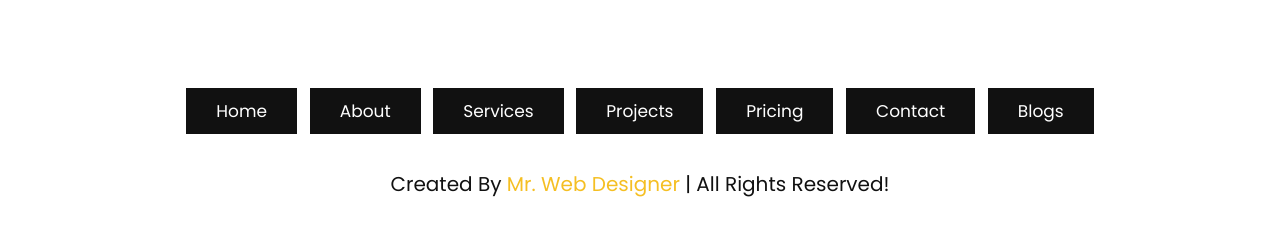
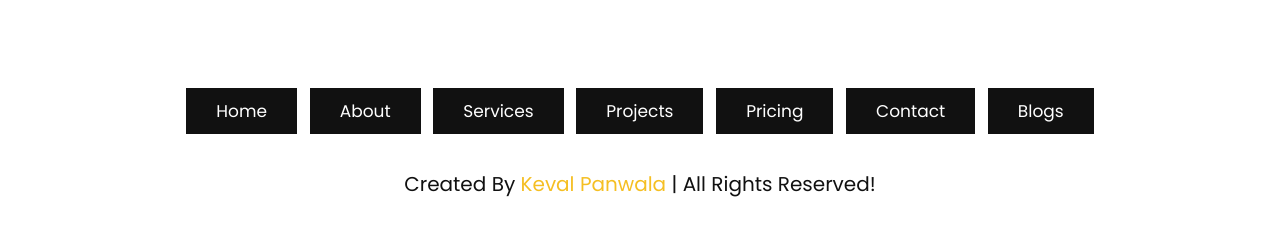
Before and after one commit to kevalpanwala27/Construction-Website, a plain HTML site: page index.html in a window 1280 px wide. Shown: the part 6251-6486 px from the top of the page. Drawn offline with nearby package versions, Linux system fonts and the light colour scheme; some packages are replaced by stand-ins of ours; a script that the page names is missing.

Commit message:
Update index.html

```diff
--- a/index.html
+++ b/index.html
@@ -658,7 +658,7 @@
       <a class="btn" href="#blogs">blogs</a>
    </div>
 
-   <div class="credit"> created by <span>mr. web designer</span> | all rights reserved! </div>
+   <div class="credit"> created by <span>Keval Panwala</span> | All rights reserved! </div>
 
 </section>
 
```
